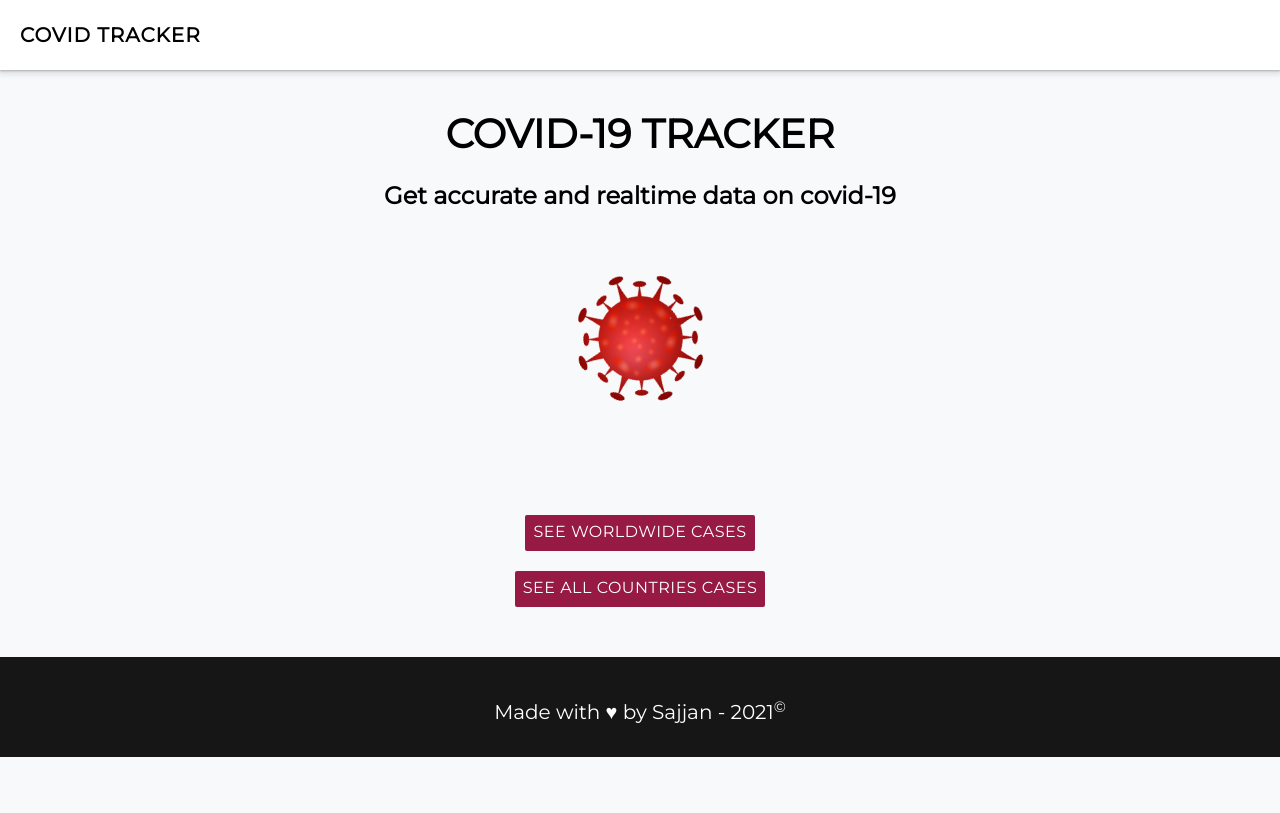
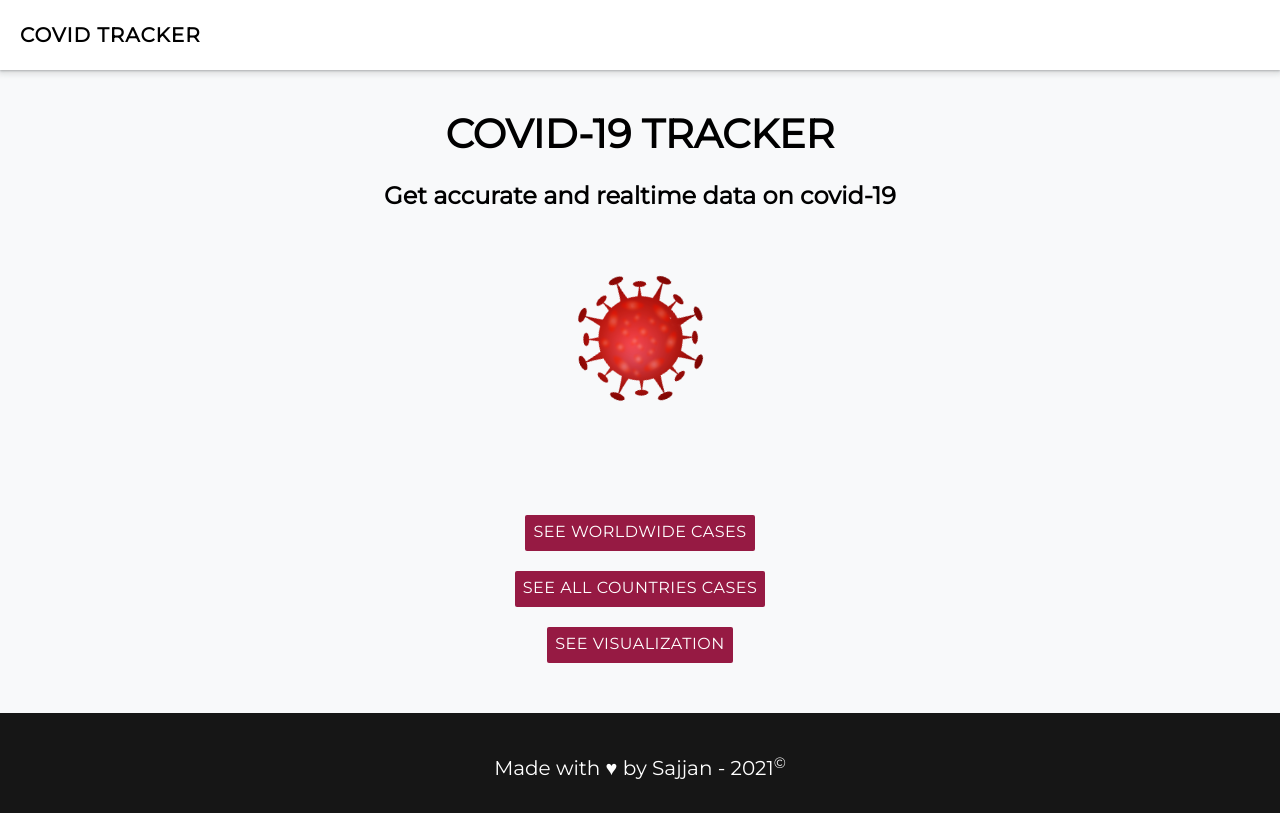
Before and after one commit to BotirjonUraimov/tracer, a Next.js app: page / in a window 1280 px wide. Built offline with nearby package versions, Linux system fonts and the light colour scheme.

Commit message:
added maps integrated token

```diff
--- a/components/Map.js
+++ b/components/Map.js
@@ -2,7 +2,7 @@ import React from "react";
 import Image from "next/image";
 import ReactMapGL, { Marker, Popup } from "react-map-gl";
 
-export default function Map({ data }) {
+export default function Map({ data, token }) {
   const [selectedLocation, setSelectedLocation] = React.useState({});
   const [viewport, setViewport] = React.useState({
     latitude: 27.700769,
@@ -12,7 +12,7 @@ export default function Map({ data }) {
   return (
     <ReactMapGL
       {...viewport}
-      mapboxApiAccessToken={process.env.MAPBOX_API_TOKEN}
+      mapboxApiAccessToken={token}
       width="100%"
       height="100%"
       onViewportChange={(viewport) => setViewport(viewport)}
--- a/components/PageLinks.js
+++ b/components/PageLinks.js
@@ -15,6 +15,11 @@ export default function PageLinks() {
           <a className="btn btn-primary">See all countries cases</a>
         </Link>
       </div>
+      <div className={styles.div}>
+        <Link href="/globalmap">
+          <a className="btn btn-primary">See Visualization</a>
+        </Link>
+      </div>
     </div>
   );
 }
--- a/pages/globalmap/index.js
+++ b/pages/globalmap/index.js
@@ -1,10 +1,10 @@
 import Map from "@/components/Map";
 import styles from "@/styles/GlobalMap.module.css";
 
-export default function Index({ data }) {
+export default function Index({ data, token }) {
   return (
     <div className={styles.map}>
-      <Map data={data} />
+      <Map data={data} token={token} />
     </div>
   );
 }
@@ -14,6 +14,6 @@ export async function getStaticProps() {
   const data = await res.json();
 
   return {
-    props: { data },
+    props: { data, token: process.env.MAPBOX_API_TOKEN },
   };
 }
```
